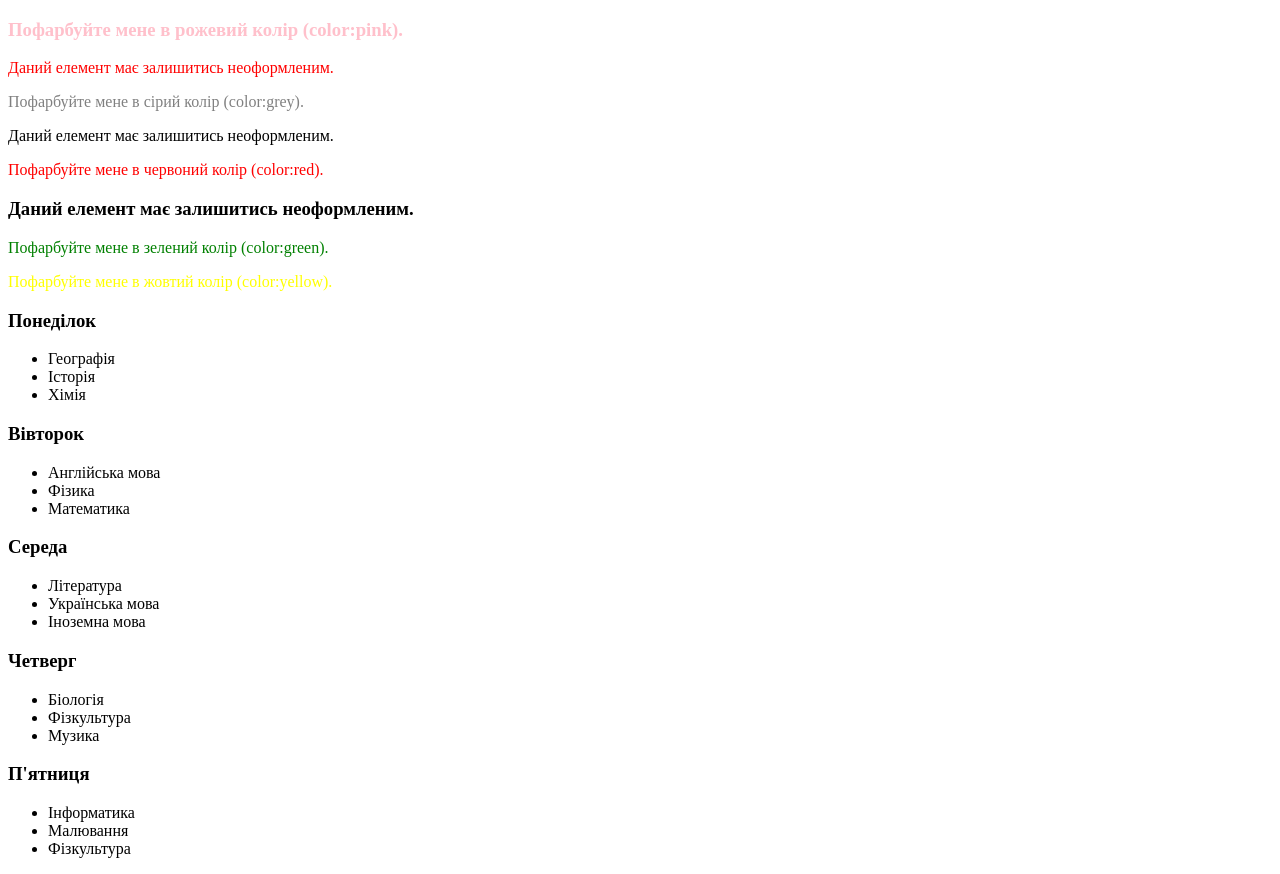
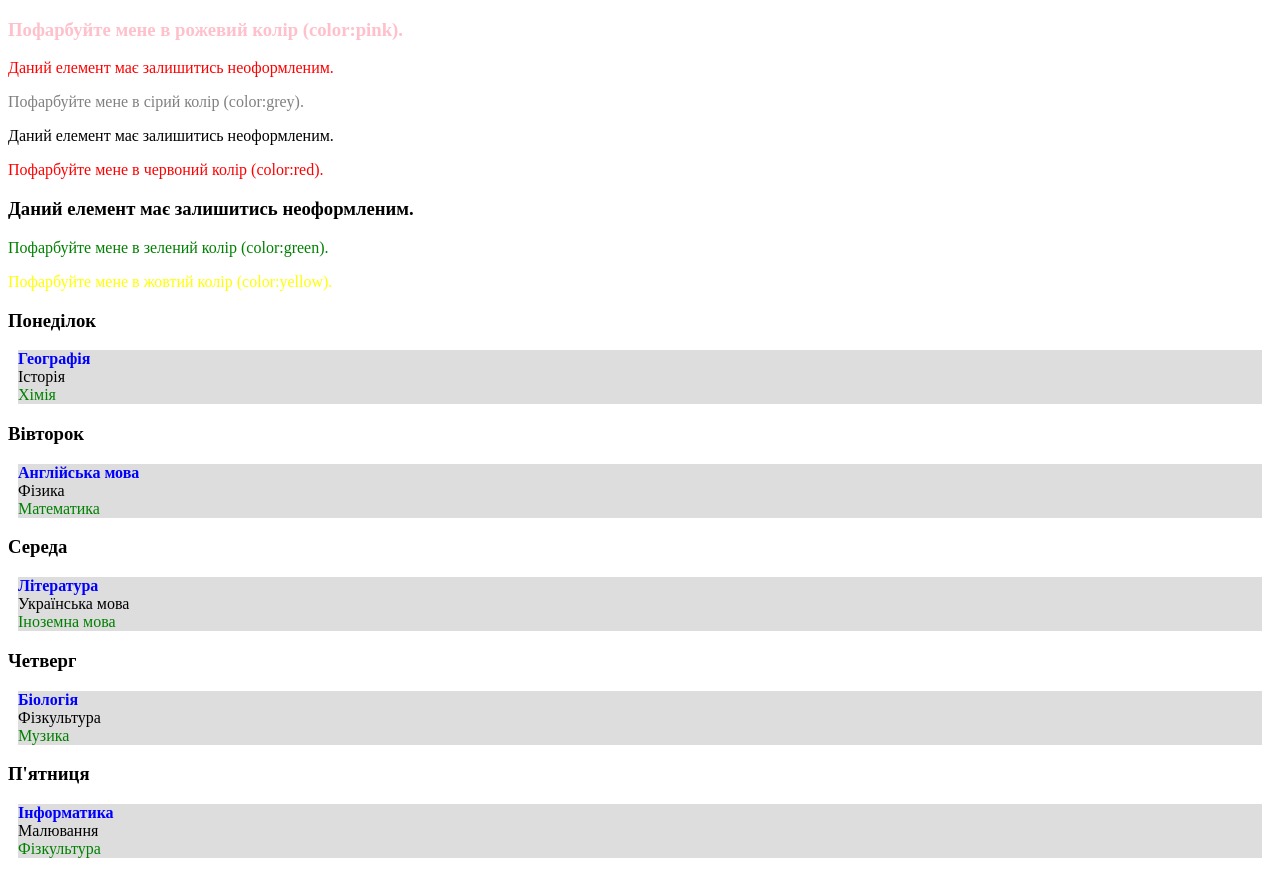
Before and after one commit to NadarKhilchuk/HW-8, a plain HTML site: page index.html in a window 1280 px wide. Drawn offline with Linux system fonts and the light colour scheme.

Commit message:
Update styles.css

```diff
--- a/css/styles.css
+++ b/css/styles.css
@@ -20,5 +20,89 @@ div>p {
 }
 
 .text-box .yellow {
-    color: yellow;
+    color: yellow
 }
+
+.
+.lessons-container {
+
+
+display: flex;
+}
+
+ul {
+
+
+list-style: none;
+
+
+margin: 10px;
+
+
+padding: 0;
+}
+
+
+li:hover {
+
+
+background-color: yellow;
+
+
+cursor: pointer;
+}
+
+li:active {
+
+
+background-color: green;
+}
+
+li:focus {
+
+
+outline: 2px solid blue;
+}
+
+li:checked {
+
+
+text-decoration: line-through;
+}
+
+li:first-child {
+
+
+font-weight: bold;
+}
+
+
+ul:nth-child(odd) {
+
+
+background-color: #f1f1f1;
+}
+
+ul:nth-child(even) {
+
+
+background-color: #ddd;
+}
+
+li:nth-child(3n) {
+
+
+color: red;
+}
+
+li:nth-child(3n + 1) {
+
+
+color: blue;
+}
+
+li:last-child {
+
+
+color: green;
+}
```
